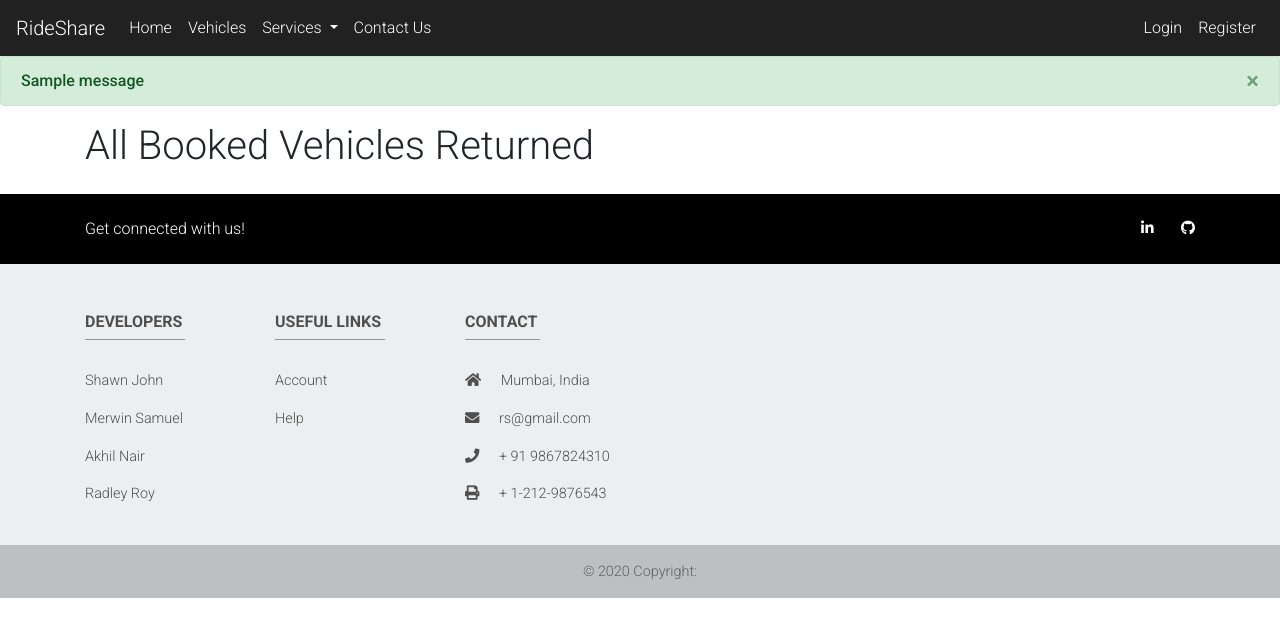
After one commit to MerwinSamuel/RideShare, a Django app: page /booked/ in a window 1280 px wide. The commit adds this page. Shown: the top 637 px of the page. Run offline with Django 3.2, Linux system fonts and the light colour scheme; tables that the repository leaves empty hold one stand-in row (values such as "Sample post"); one stand-in notice (Sample message) is shown; some libraries are stand-ins or nearby versions.

Commit message:
Booked Created

```diff
--- a/management/urls.py
+++ b/management/urls.py
@@ -9,5 +9,6 @@ urlpatterns = [
     path('<int:vehicleID>', views.detail, name='detail'),
     path('add', views.add, name='add'),
     path('<int:vehicleID>/book', views.book, name='book'),
+    path('booked/',views.booked, name='booked'),
     path('graph/',views.graph_view, name='graph_view'),
 ]
--- a/management/views.py
+++ b/management/views.py
@@ -23,7 +23,8 @@ def index(request):
 def cars(request):
     vehicle_list = Vehicle.objects.filter(availability=1)
     if not vehicle_list:
-        return HttpResponse("Vehicle does not exist")
+        empty = { 'message' : "No Vehicles Available", }
+        return render(request, 'cars.html', empty)
     else:
         context = {
             'vehicle_list': vehicle_list,
@@ -81,6 +82,23 @@ def book(request, vehicleID):
             return redirect('/users/login')
 
 
+def booked(request):
+    vehicle_list = Vehicle.objects.filter(availability=0)
+    if request.method == 'POST':
+        vehicleID = request.POST.get("vehicleID")
+        vehicle = Vehicle.objects.get(pk=vehicleID)
+        vehicle.availability = 1
+        vehicle.save()
+        return redirect('/booked')
+    if not vehicle_list:
+        empty = { 'message' : "All Booked Vehicles Returned", }
+        return render(request, 'booked.html', empty)
+    else:
+        context = {
+            'vehicle_list': vehicle_list,
+        }
+        return render(request, 'booked.html', context)
+
 
 def graph_view(request):
     dataset = Booking.objects \
--- a/templates/base.html
+++ b/templates/base.html
@@ -45,7 +45,7 @@
 
 
   <nav class="navbar navbar-expand-lg navbar-dark bg-dark">
-  <a class="navbar-brand" href="#">RideShare</a>
+  <a class="navbar-brand" href="/">RideShare</a>
   <button class="navbar-toggler" type="button" data-toggle="collapse" data-target="#navbarSupportedContent" aria-controls="navbarSupportedContent" aria-expanded="false" aria-label="Toggle navigation">
     <span class="navbar-toggler-icon"></span>
   </button>
@@ -53,7 +53,7 @@
   <div class="collapse navbar-collapse" id="navbarSupportedContent">
 
     <ul class="navbar-nav mr-auto">
-      <li class="nav-item active">
+      <li class="nav-item">
         <a class="nav-link" href="/">Home</a>
       </li>
       <li class="nav-item">
@@ -78,7 +78,7 @@
         </a>
         <div class="dropdown-menu" aria-labelledby="navbarDropdown1">
           <a class="dropdown-item" href="/add">Add Vehicle</a>
-          <a class="dropdown-item" href="#">Service 1</a>
+          <a class="dropdown-item" href="/booked">Booked Vehicles</a>
           <div class="dropdown-divider"></div>
           <a class="dropdown-item" href="#">Service 2</a>
         </div>
--- /dev/null
+++ b/templates/booked.html
@@ -0,0 +1,40 @@
+{% extends 'base.html' %}
+
+{% block title %}Booked Vehicles{% endblock title %}
+
+{% block body %}
+
+
+<div class="container">
+  <div class="container my-3">
+    <div class="row">
+      {% for vehicle in vehicle_list %}
+
+        <div class="col-md-4">
+          <div class="card mb-4 shadow-sm">
+            <img src=" {{vehicle.imageurl }}"  style="width:550px;height:250px;" class="d-block w-100" alt="...">
+
+            <div class="card-body">
+              <h5 class="card-title">{{ vehicle.make }} {{ vehicle.model }}</h5>
+              <form action="/booked/" method="POST">
+                  {% csrf_token %}
+                  <div class="d-flex justify-content-between align-items-center">
+                    <div class="btn-group">
+                        <button href="/booked" type="submit" name="vehicleID" value="{{vehicle.vehicleID}}" class="btn btn-primary">Vehicle Returned</button>
+                    </div>
+                  </div>
+              </form>
+            </div>
+          </div>
+        </div>
+
+      {% endfor %}
+      {% if message %}
+        <h1>{{ message }}</h1>
+      {% endif %}
+      </div>
+    </div>
+
+</div>
+
+{% endblock body %}
--- a/templates/cars.html
+++ b/templates/cars.html
@@ -37,6 +37,9 @@
         </div>
 
       {% endfor %}
+      {% if message %}
+        <h1>{{ message }}</h1>
+      {% endif %}
       </div>
     </div>
 
```
Also changed, not shown: templates/graph.html (+7 -8 lines).
